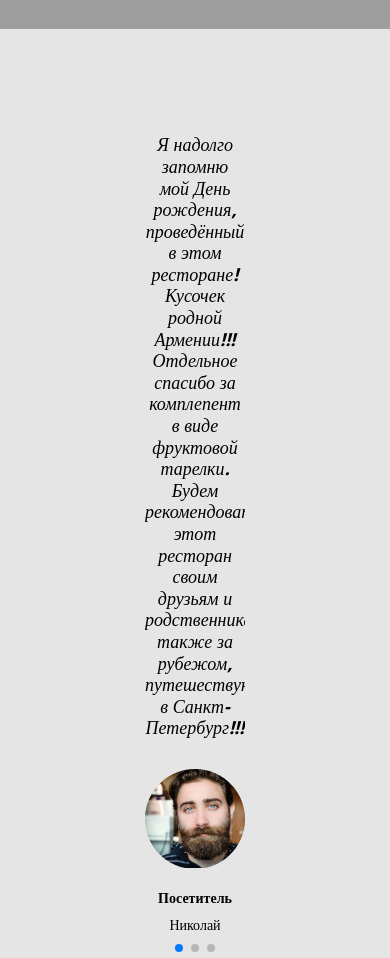
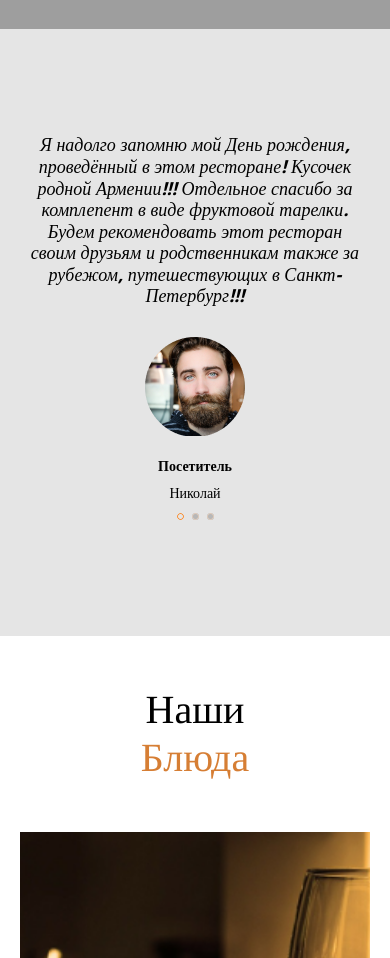
Before and after one commit to Novemberman90/food_house, a plain HTML site: page index.html in a window 390 px wide. Shown: the part 5620-6578 px from the top of the page. Drawn offline with nearby package versions, Linux system fonts and the light colour scheme; grey boxes are pictures that could not be loaded; a web font is replaced by a local one.

Commit message:
fix: fixed bg-img .swiper-pagination-bullet

```diff
--- a/css/style.css
+++ b/css/style.css
@@ -1,3 +1,7 @@
+:root {
+    --swiper-theme-color: none;
+}
+
 html {
     box-sizing: border-box;
 }
@@ -235,6 +239,7 @@ border:none;
     left: 0;
     /* bottom: 0; */
     align-items: center;
+    justify-content: center;
 }
 
 .story__inner-card {
@@ -580,22 +585,13 @@ font-weight: 400;
 }
 
 .testimonial__inner {
-    padding: 105px 260px;
+    padding: 105px 0px;
     display: flex;
     flex-direction: column;
     text-align: center;
 }
 .swiper-blog {
     justify-content: space-between;
-}
-
-.testimonial__card {
-    max-width: 100px;
-}
-
-.testimonial__inner-visitor {
-    max-width: 100px;
-    margin: 0 auto;
 }
 
 .testimonial__card-img {
@@ -616,6 +612,11 @@ font-weight: 400;
 
 .visitor__name {
     margin-bottom: 30px;
+}
+.swiper-pagination-bullet {
+background-image: url(../images/testmemirial_elisp.svg);
+width: 7px;
+height: 7px;
 }
 .food_gallery-inner-top {
     display: flex;
@@ -802,7 +803,7 @@ text-align: center;
         font-size: 16px;
     }
     .story__inner-wrapper{
-        top: -70px;
+        top: -23px;
     }
     .story__inner-card{
         width: 100%;
@@ -857,7 +858,7 @@ text-align: center;
         margin-right: 10px;
     }
     .order-form__info {
-        width: 140px;
+        width: 150px;
     }
     .order-form__btn {
         width: 127px;
```
